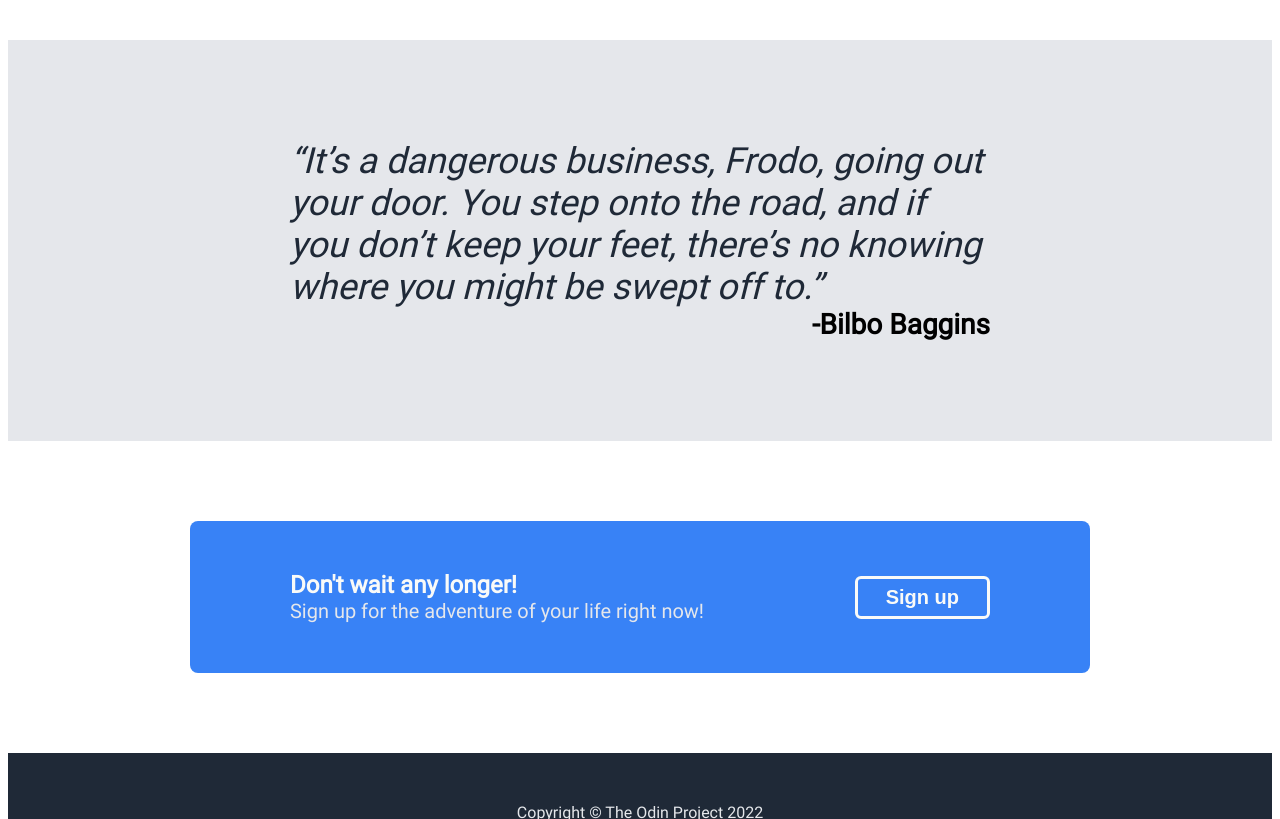
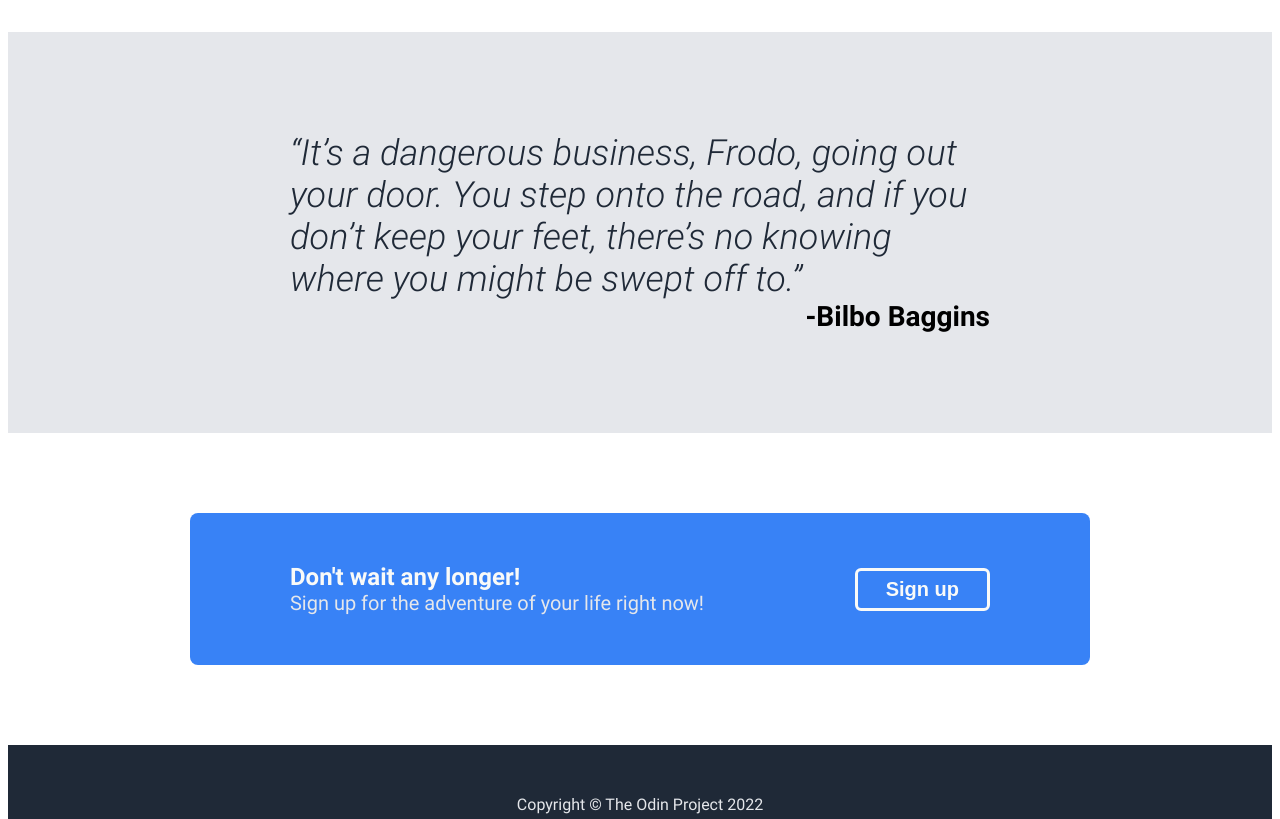
Before and after one commit to adrianiracki/landing-page, a plain HTML site: page index.html in a window 1280 px wide. Shown: the part 1060-1879 px from the top of the page. Drawn offline with Linux system fonts and the light colour scheme.

Commit message:
Fixed fonts

```diff
--- a/styles.css
+++ b/styles.css
@@ -1,10 +1,40 @@
 @font-face {
     font-family: Roboto;
     src: url(fonts/Roboto/Roboto-Regular.ttf) format("truetype");
+    font-weight: normal;
+    font-style: normal;
+}
+
+@font-face {
+    font-family: Roboto;
+    src: url(fonts/Roboto/Roboto-Bold.ttf) format("truetype");
+    font-weight: 900;
+    font-style: normal;
+}
+
+@font-face {
+    font-family: Roboto;
+    src: url(fonts/Roboto/Roboto-Light.ttf) format("truetype");
+    font-weight: 100;
+    font-style: normal;
+}
+
+@font-face {
+    font-family: Roboto;
+    src: url(fonts/Roboto/Roboto-Italic.ttf) format("truetype");
+    font-weight: normal;
+    font-style: italic;
+}
+
+@font-face {
+    font-family: Roboto;
+    src: url(fonts/Roboto/Roboto-LightItalic.ttf) format("truetype");
+    font-weight: 100;
+    font-style: italic;
+}
 
 
 
-}
 body {
     font-family: Roboto, Arial, Helvetica, sans-serif;
     display: flex;
@@ -71,7 +101,8 @@ ul {
 }
 
 .hero-section .text .secondary-text {
-    margin: 20px 0;
+    margin-top: 12px;
+    margin-bottom: 20px;
     font-size: 24px;
     color: #E5E7EB;
 }
@@ -144,7 +175,7 @@ ul {
 .quote {
     font-size: 36px;
     font-style: italic;
-    font-weight: 300;
+    font-weight: 100;
     color: #1F2937;
     width: 700px;
 }
@@ -177,7 +208,7 @@ ul {
 .signup-container .text .main-text {
     font-size: 24px;
     color: #F9FAF8;
-    font-weight: 700;
+    font-weight: 900;
 }
 
 .signup-container .text .secondary-text {
```
